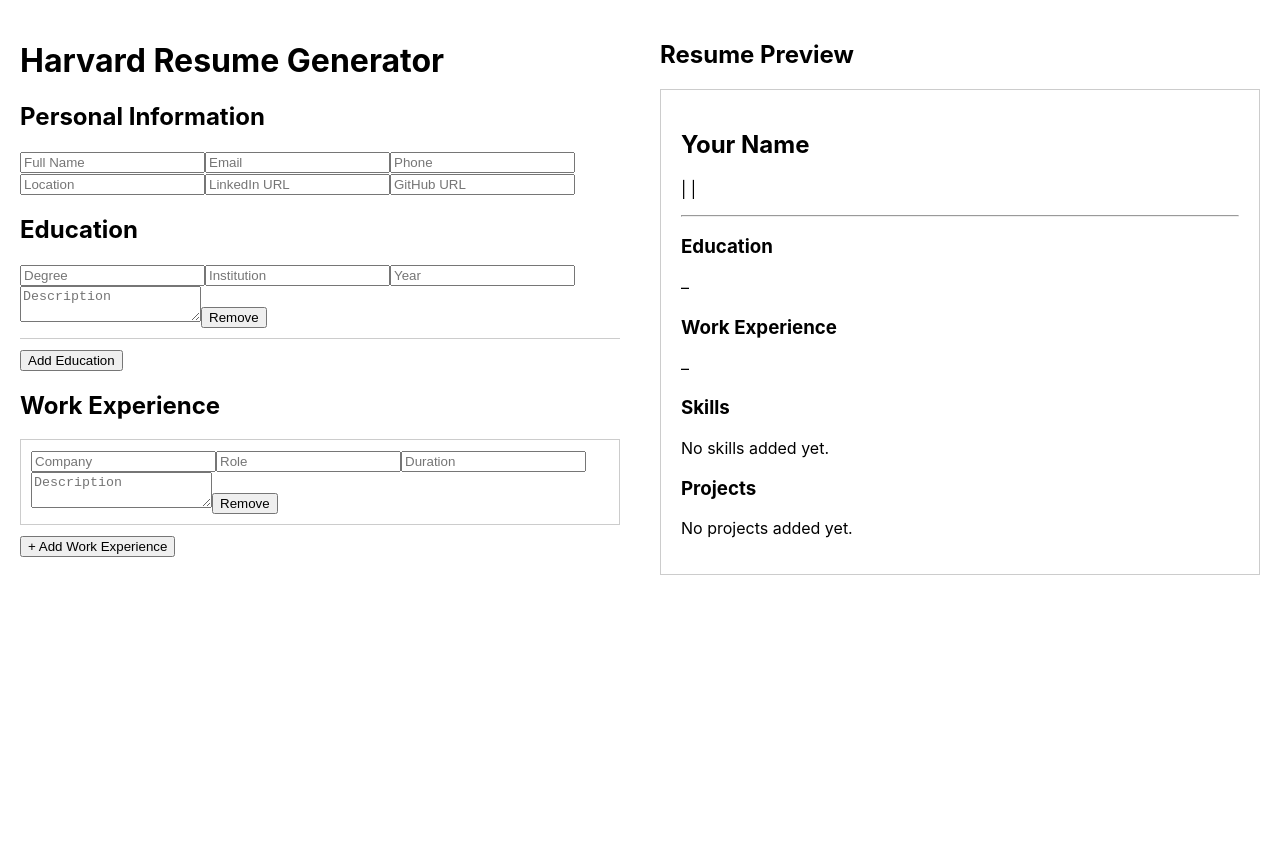
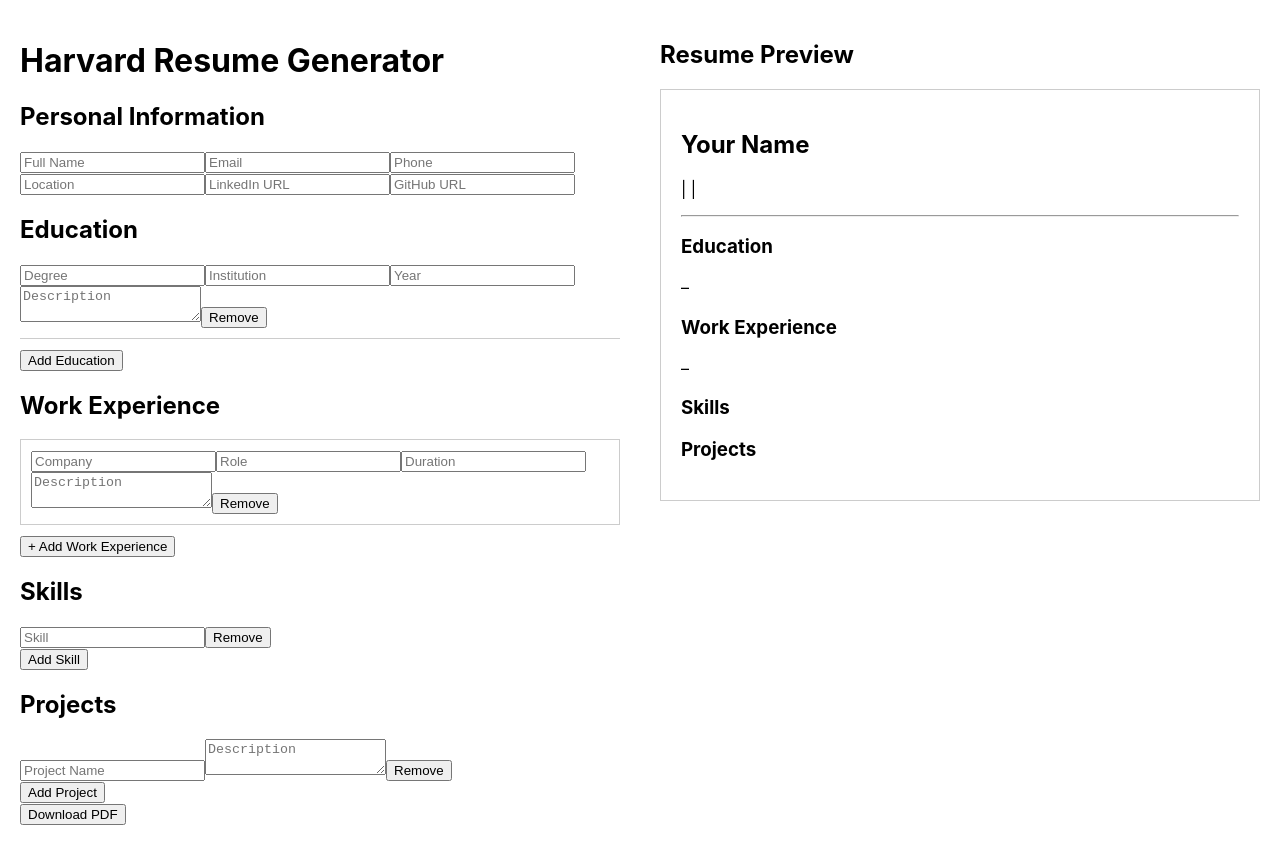
Before and after one commit to jahatesu/Harvard-Resume-Generator, a React (Create React App) app in the folder harvard-resume-generator/: page / in a window 1280 px wide. Before the commit the page ends 800 px from the top, so only its background shows below. Built offline with nearby package versions, Linux system fonts and the light colour scheme.

Commit message:
Add dynamic forms for Education, Work Experience, Skills, Projects and PDF export button

```diff
--- a/harvard-resume-generator/src/App.js
+++ b/harvard-resume-generator/src/App.js
@@ -4,7 +4,10 @@
 import PersonalInfoForm from "./components/PersonalInfoForm";
 import EducationForm from "./components/EducationForm";
 import WorkExperienceForm from "./components/WorkExperienceForm";
+import SkillsForm from "./components/SkillsForm";
+import ProjectsForm from "./components/ProjectsForm";
 import ResumePreview from "./components/ResumePreview";
+import ExportButton from "./components/ExportButton";
 
 function App() {
   const [resumeData, setResumeData] = useState(initialResume);
@@ -29,6 +32,18 @@
           workExperience={resumeData.workExperience}
           setResumeData={setResumeData}
         />
+
+        <SkillsForm
+          skills={resumeData.skills}
+          setResumeData={setResumeData}
+        />
+
+        <ProjectsForm
+          projects={resumeData.projects}
+          setResumeData={setResumeData}
+        />
+
+        <ExportButton resumeData={resumeData} />
       </div>
 
       {/* RIGHT SIDE: PREVIEW */}
--- /dev/null
+++ b/harvard-resume-generator/src/components/ExportButton.js
@@ -0,0 +1,96 @@
+import React from "react";
+import { jsPDF } from "jspdf";
+
+function ExportButton({ resumeData }) {
+  const handleExport = () => {
+    const doc = new jsPDF();
+
+    let y = 10; // starting vertical position
+
+    // Personal Info
+    doc.setFontSize(18);
+    doc.text(resumeData.personalInfo.fullName || "Your Name", 10, y);
+    y += 10;
+    doc.setFontSize(12);
+    doc.text(
+      `${resumeData.personalInfo.email || ""} | ${resumeData.personalInfo.phone || ""} | ${resumeData.personalInfo.location || ""}`,
+      10,
+      y
+    );
+    y += 10;
+    if (resumeData.personalInfo.linkedin) {
+      doc.text(`LinkedIn: ${resumeData.personalInfo.linkedin}`, 10, y);
+      y += 10;
+    }
+    if (resumeData.personalInfo.github) {
+      doc.text(`GitHub: ${resumeData.personalInfo.github}`, 10, y);
+      y += 10;
+    }
+
+    y += 5;
+
+    // Education
+    doc.setFontSize(14);
+    doc.text("Education", 10, y);
+    y += 8;
+    resumeData.education.forEach((edu) => {
+      doc.setFontSize(12);
+      doc.text(`${edu.degree || ""} – ${edu.school || ""} (${edu.year || ""})`, 10, y);
+      y += 6;
+      if (edu.description) {
+        doc.text(edu.description, 10, y);
+        y += 6;
+      }
+      y += 2;
+    });
+
+    // Work Experience
+    doc.setFontSize(14);
+    doc.text("Work Experience", 10, y);
+    y += 8;
+    resumeData.workExperience.forEach((job) => {
+      doc.setFontSize(12);
+      doc.text(`${job.role || ""} – ${job.company || ""} (${job.duration || ""})`, 10, y);
+      y += 6;
+      if (job.description) {
+        doc.text(job.description, 10, y);
+        y += 6;
+      }
+      y += 2;
+    });
+
+    // Skills
+    if (resumeData.skills && resumeData.skills.length > 0) {
+      doc.setFontSize(14);
+      doc.text("Skills", 10, y);
+      y += 8;
+      doc.setFontSize(12);
+      doc.text(resumeData.skills.join(", "), 10, y);
+      y += 10;
+    }
+
+    // Projects
+    if (resumeData.projects && resumeData.projects.length > 0) {
+      doc.setFontSize(14);
+      doc.text("Projects", 10, y);
+      y += 8;
+      resumeData.projects.forEach((project) => {
+        doc.setFontSize(12);
+        doc.text(`${project.name || ""}`, 10, y);
+        y += 6;
+        if (project.description) {
+          doc.text(project.description, 10, y);
+          y += 6;
+        }
+        y += 2;
+      });
+    }
+
+    // Save PDF
+    doc.save("resume.pdf");
+  };
+
+  return <button onClick={handleExport}>Download PDF</button>;
+}
+
+export default ExportButton;
--- /dev/null
+++ b/harvard-resume-generator/src/components/ProjectsForm.js
@@ -0,0 +1,53 @@
+import React from "react";
+
+function ProjectsForm({ projects, setResumeData }) {
+  const handleChange = (index, field, value) => {
+    setResumeData(prev => {
+      const updated = [...prev.projects];
+      updated[index][field] = value;
+      return { ...prev, projects: updated };
+    });
+  };
+
+  const handleAdd = () => {
+    setResumeData(prev => ({
+      ...prev,
+      projects: [
+        ...prev.projects,
+        { name: "", description: "" }
+      ]
+    }));
+  };
+
+  const handleRemove = index => {
+    setResumeData(prev => {
+      const updated = [...prev.projects];
+      updated.splice(index, 1);
+      return { ...prev, projects: updated };
+    });
+  };
+
+  return (
+    <div>
+      <h2>Projects</h2>
+      {projects.map((project, index) => (
+        <div key={index}>
+          <input
+            placeholder="Project Name"
+            value={project.name}
+            onChange={e => handleChange(index, "name", e.target.value)}
+          />
+          <textarea
+            placeholder="Description"
+            value={project.description}
+            onChange={e => handleChange(index, "description", e.target.value)}
+          />
+          <button type="button" onClick={() => handleRemove(index)}>Remove</button>
+        </div>
+      ))}
+      <button type="button" onClick={handleAdd}>Add Project</button>
+    </div>
+  );
+}
+
+export default ProjectsForm;
--- /dev/null
+++ b/harvard-resume-generator/src/components/SkillsForm.js
@@ -0,0 +1,45 @@
+import React from "react";
+
+function SkillsForm({ skills, setResumeData }) {
+  const handleChange = (index, value) => {
+    setResumeData(prev => {
+      const updated = [...prev.skills];
+      updated[index] = value;
+      return { ...prev, skills: updated };
+    });
+  };
+
+  const handleAdd = () => {
+    setResumeData(prev => ({
+      ...prev,
+      skills: [...prev.skills, ""]
+    }));
+  };
+
+  const handleRemove = index => {
+    setResumeData(prev => {
+      const updated = [...prev.skills];
+      updated.splice(index, 1);
+      return { ...prev, skills: updated };
+    });
+  };
+
+  return (
+    <div>
+      <h2>Skills</h2>
+      {skills.map((skill, index) => (
+        <div key={index}>
+          <input
+            placeholder="Skill"
+            value={skill}
+            onChange={e => handleChange(index, e.target.value)}
+          />
+          <button type="button" onClick={() => handleRemove(index)}>Remove</button>
+        </div>
+      ))}
+      <button type="button" onClick={handleAdd}>Add Skill</button>
+    </div>
+  );
+}
+
+export default SkillsForm;
--- a/harvard-resume-generator/src/data/initialResume.js
+++ b/harvard-resume-generator/src/data/initialResume.js
@@ -4,22 +4,32 @@
     email: "",
     phone: "",
     location: "",
+    linkedin: "",
+    github: ""
   },
   education: [
     {
       school: "",
       degree: "",
       year: "",
-    },
+      description: ""
+    }
   ],
   workExperience: [
     {
       company: "",
       role: "",
       duration: "",
-      description: "",
-    },
+      description: ""
+    }
   ],
+  skills: [""],
+  projects: [
+    {
+      name: "",
+      description: ""
+    }
+  ]
 };
 
 export default initialResume;
--- /dev/null
+++ b/package.json
@@ -0,0 +1,5 @@
+{
+  "dependencies": {
+    "jspdf": "^3.0.4"
+  }
+}
```
Also changed, not shown: 1 other file (tests, documents, lock files or other folders).
